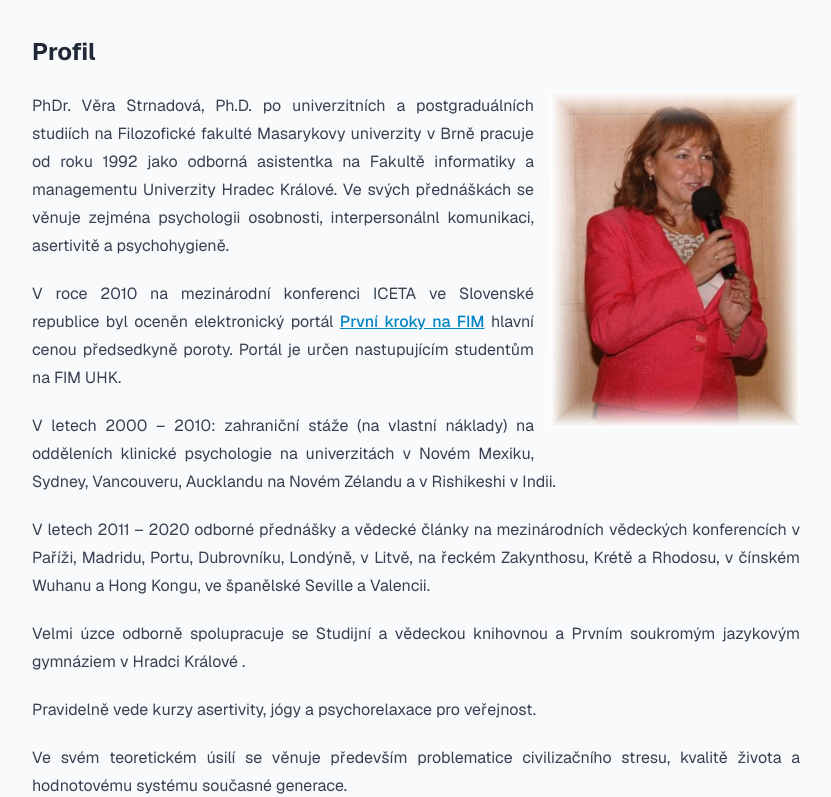
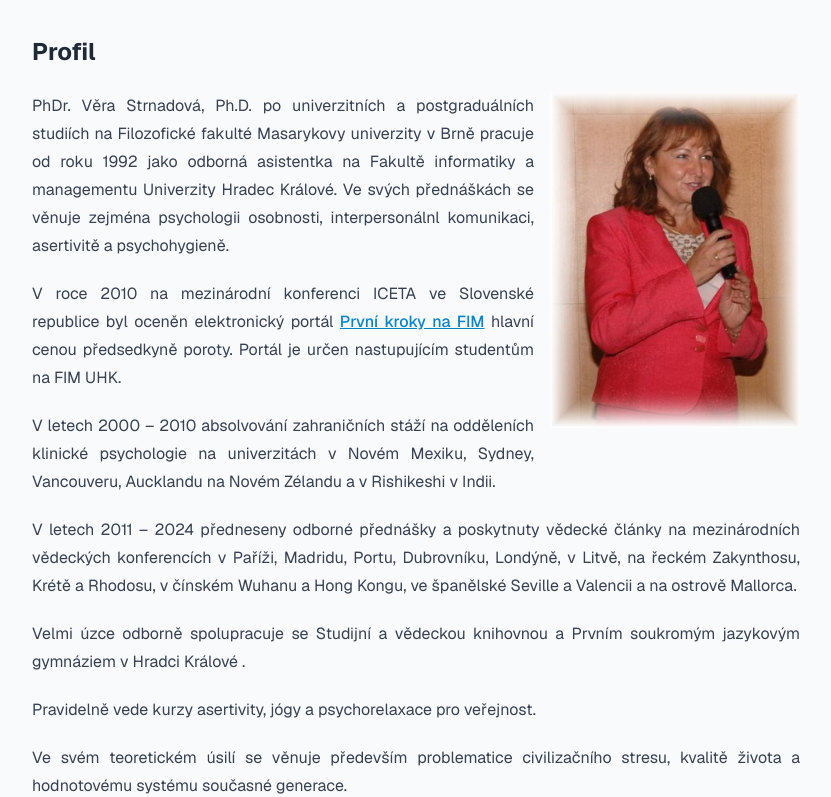
Before and after one commit to hynekfisera/strnave1, a Next.js app: page / in a window 1280 px wide. Shown: the part 395-1192 px from the top of the page, without its empty margins (224-1055 px from the left). Built offline with nearby package versions, Linux system fonts and the light colour scheme; no server answers.

Commit message:
Edit content

```diff
--- a/markdown/uvod.mdx
+++ b/markdown/uvod.mdx
@@ -10,9 +10,9 @@ PhDr. Věra Strnadová, Ph.D. po univerzitních a postgraduálních studiích na
 
 V roce 2010 na mezinárodní konferenci ICETA ve Slovenské republice byl oceněn elektronický portál <Link href="/pknf">První kroky na FIM</Link> hlavní cenou předsedkyně poroty. Portál je určen nastupujícím studentům na FIM UHK.
 
-V letech 2000 – 2010: zahraniční stáže (na vlastní náklady) na odděleních klinické psychologie na univerzitách v Novém Mexiku, Sydney, Vancouveru, Aucklandu na Novém Zélandu a v Rishikeshi v Indii.
+V letech 2000 – 2010 absolvování zahraničních  stáží na odděleních klinické psychologie na univerzitách v Novém Mexiku, Sydney, Vancouveru, Aucklandu na Novém Zélandu a v Rishikeshi v Indii.
 
-V letech 2011 – 2020 odborné přednášky a vědecké články na mezinárodních vědeckých konferencích v Paříži, Madridu, Portu, Dubrovníku, Londýně, v Litvě, na řeckém Zakynthosu, Krétě a Rhodosu, v čínském Wuhanu a Hong Kongu, ve španělské Seville a Valencii.
+V letech 2011 – 2024 předneseny odborné přednášky a poskytnuty vědecké články na mezinárodních vědeckých konferencích v Paříži, Madridu, Portu, Dubrovníku, Londýně, v Litvě, na řeckém Zakynthosu, Krétě a Rhodosu, v čínském Wuhanu a Hong Kongu, ve španělské Seville a Valencii a na ostrově Mallorca.
 
 Velmi úzce odborně spolupracuje se Studijní a vědeckou knihovnou a Prvním soukromým jazykovým gymnáziem v Hradci Králové .
 
```
